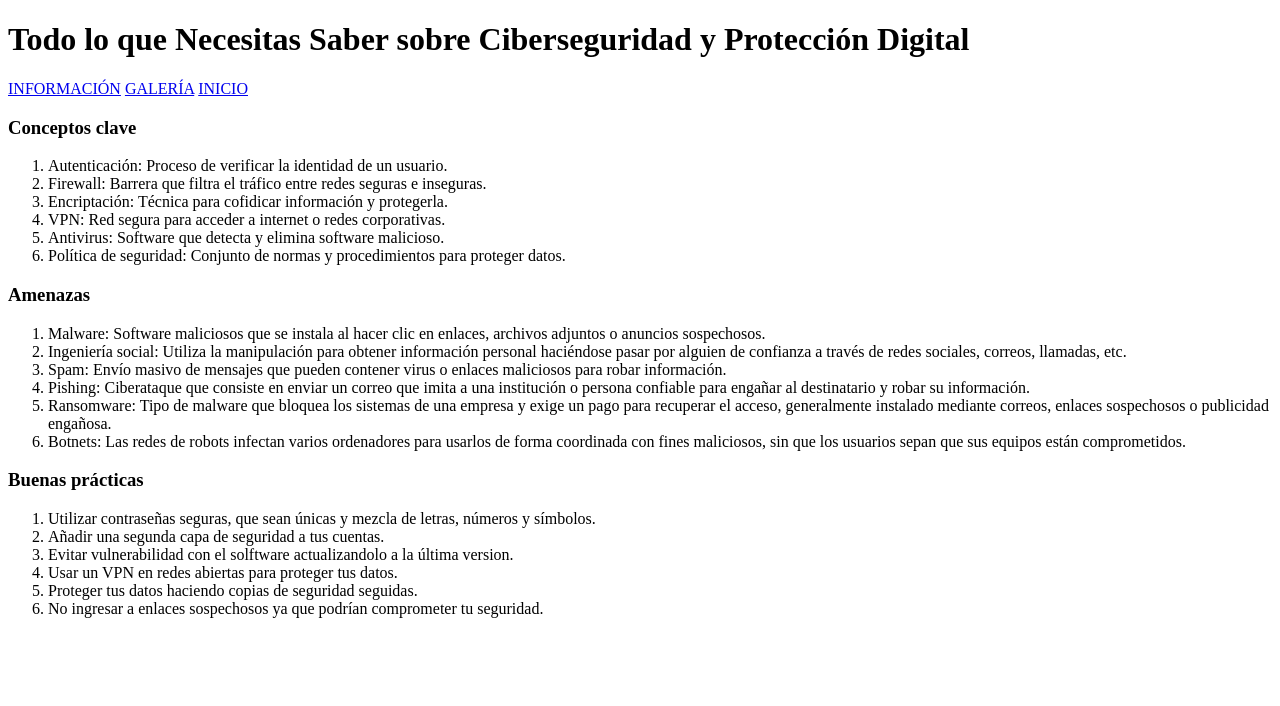
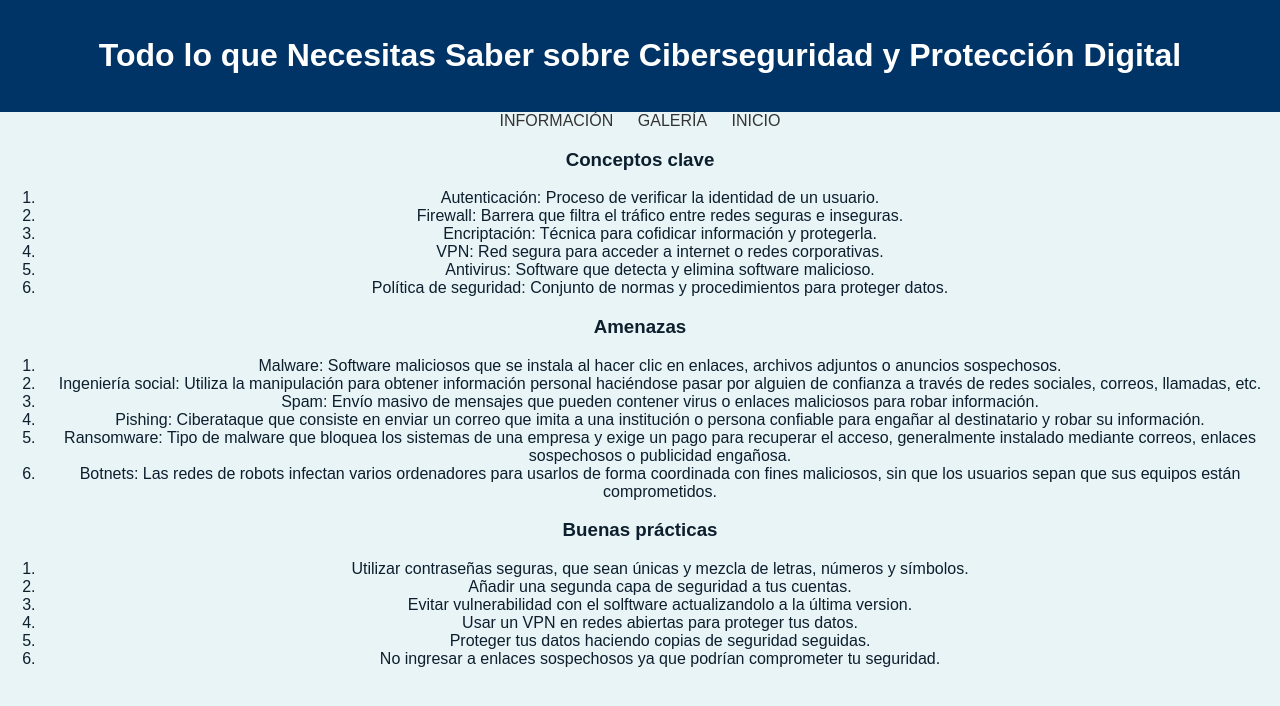
Before and after one commit to aalejandra-afk/Proyecto1-ciberseguridad, a plain HTML site: page informacion.html in a window 1280 px wide. Drawn offline with Linux system fonts and the light colour scheme.

Commit message:
carpeta css

```diff
--- a/informacion.html
+++ b/informacion.html
@@ -3,6 +3,7 @@
 <head>
     <meta charset="UTF-8">
     <meta name="viewport" content="width=device-width, initial-scale=1.0">
+    <link rel="stylesheet" href="style.css">
     <title>Información</title>
 </head>
 <body>
@@ -12,12 +13,11 @@
         <h1>Todo lo que Necesitas Saber sobre Ciberseguridad y Protección Digital</h1>
     </header>
 
-        <a href="informacion.html">INFORMACIÓN</a>
+    <a href="informacion.html">INFORMACIÓN</a>
     <a href="galeria.html">GALERÍA</a>
     <a href="index.html">INICIO</a>
     <h3>Conceptos clave</h3>
 
-<section>
     <ol>
         <li>Autenticación: Proceso de verificar la identidad de un usuario.</li>
         <li>Firewall: Barrera que filtra el tráfico entre redes seguras e inseguras.</li>
@@ -26,10 +26,8 @@
         <li>Antivirus: Software que detecta y elimina software malicioso. </li>
         <li>Política de seguridad: Conjunto de normas y procedimientos para proteger datos. </li>
     </ol>
-</section>
 
     <h3>Amenazas</h3>
-<section>
     <ol>
         <li>Malware: Software maliciosos que se instala al hacer clic en enlaces, archivos adjuntos o anuncios sospechosos.</li>
         <li>Ingeniería social: Utiliza la manipulación para obtener información personal haciéndose pasar por alguien de confianza a través de redes sociales, correos, llamadas, etc. </li>
@@ -38,10 +36,8 @@
         <li>Ransomware: Tipo de malware que bloquea los sistemas de una empresa y exige un pago para recuperar el acceso, generalmente instalado mediante correos, enlaces sospechosos o publicidad engañosa.</li>
         <li>Botnets: Las redes de robots infectan varios ordenadores para usarlos de forma coordinada con fines maliciosos, sin que los usuarios sepan que sus equipos están comprometidos.</li>
     </ol>
-</section>
 
     <h3>Buenas prácticas</h3>
-<section>
     <ol>
         <li>Utilizar contraseñas seguras, que sean únicas y mezcla de letras, números y símbolos.</li>
         <li>Añadir una segunda capa de seguridad a tus cuentas.</li>
@@ -50,7 +46,6 @@
         <li>Proteger tus datos haciendo copias de seguridad seguidas.</li>
         <li>No ingresar a enlaces sospechosos ya que podrían comprometer tu seguridad.</li>
     </ol>
-</section>
 
 </body>
 </html>
```
Also changed, not shown: index.html (+1 -0 lines).
